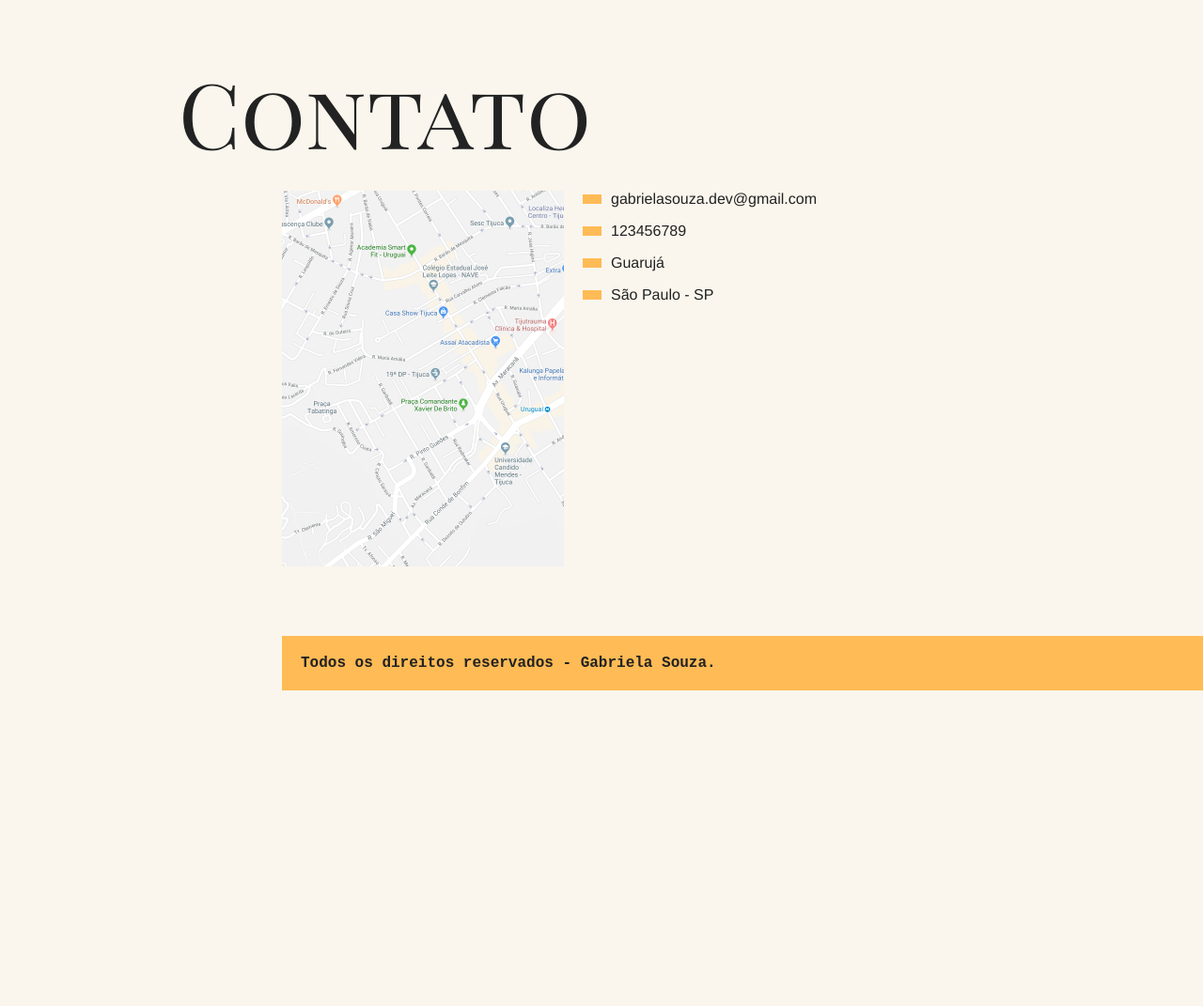
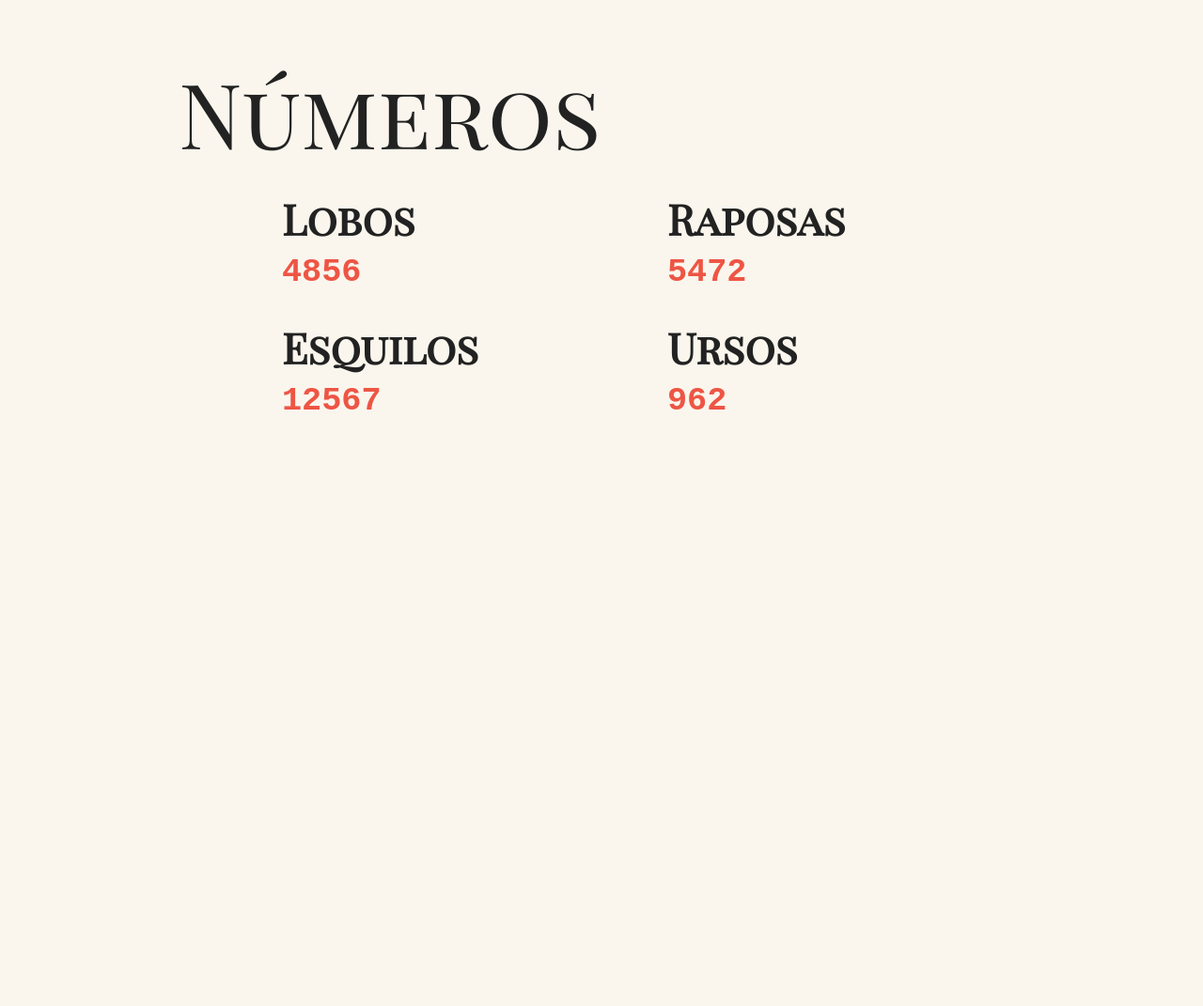
Before and after one commit to gabrielaguaru/animaisfantasticos, a plain HTML site: page index.html in a window 1280 px wide. Shown: the part 1243-2314 px from the top of the page at 94% size. Before the commit the page ends 1998 px from the top, so only its background shows below. Drawn offline with Linux system fonts and the light colour scheme.

Commit message:
adicionada section animacao de numeros

```diff
--- /dev/null
+++ b/css/numeros.css
@@ -0,0 +1,33 @@
+.numeros-grid {
+    grid-column: 2 / 4;
+    gap: 30px;
+    display: grid;
+    grid-template-columns: 1fr 1fr;
+}
+
+.numeros-grid h3 {
+    font-size: 2.8rem;
+    font-family: 'Playfair Display SC', Georgia;
+    margin-bottom: .5rem;
+}
+
+.numeros-grid span {
+    font-family: monospace;
+    font-weight: bold;
+    font-size: 2.2rem;
+    color: #E54;
+}
+
+@media (max-width: 700px) {
+    .numeros-grid {
+        grid-column: 1;
+    }
+
+    .numeros-grid h3 {
+        font-size: 2rem;
+    }
+
+    .numeros-grid span {
+        font-size: 1.5rem;
+    }
+}
--- a/css/style.css
+++ b/css/style.css
@@ -3,3 +3,4 @@
 @import 'tooltip.css';
 @import 'dropdown.css';
 @import 'menu-mobile.css';
+@import 'numeros.css'
--- a/index.html
+++ b/index.html
@@ -32,6 +32,7 @@
             </ul>
           </li>
           <li><a href="#faq">FAQ</a></li>
+          <li><a href="#numeros">Números</a></li>
           <li><a href="#contato">Contato</a></li>
           <li>
             <a href="login.html" data-modal="abrir">Login</a>
@@ -189,6 +190,28 @@
         </dl>
       </section>
 
+      <section class="grid-section numeros" id="numeros" data-anime="js-scroll">
+        <h1 class="titulo">Números</h1>
+        <div class="numeros-grid">
+          <div class="numero-animal">
+            <h3>Lobos</h3>
+            <span data-numero>4856</span>
+          </div>
+          <div class="numero-animal">
+            <h3>Raposas</h3>
+            <span data-numero>5472</span>
+          </div>
+          <div class="numero-animal">
+            <h3>Esquilos</h3>
+            <span data-numero>12567</span>
+          </div>
+          <div class="numero-animal">
+            <h3>Ursos</h3>
+            <span data-numero>962</span>
+          </div>
+        </div>
+      </section>
+
       <section class="grid-section contato" data-anime="js-scroll" id="contato">
         <h1 class="titulo">Contato</h1>
         <div class="mapa">
--- /dev/null
+++ b/js/modules/anima-numeros.js
@@ -0,0 +1,30 @@
+export default function initAnimaNumeros() {
+  function animaNumeros() {
+    const numeros = document.querySelectorAll("[data-numero]");
+
+    numeros.forEach((numero) => {
+      const total = +numero.innerText;
+      const incremento = Math.floor(total / 100);
+      let start = 0;
+      const timer = setInterval(() => {
+        start = start + incremento;
+        numero.innerText = start;
+        if (start > total) {
+          numero.innerText = total;
+          clearInterval(timer);
+        }
+      }, 35 * Math.random());
+    });
+  }
+
+  function handleMutation(mutation) {
+    if (mutation[0].target.classList.contains("animation")) {
+      observer.disconnect();
+      animaNumeros();
+    }
+  }
+
+  const observerTarget = document.querySelector(".numeros");
+  const observer = new MutationObserver(handleMutation);
+  observer.observe(observerTarget, { attributes: true });
+}
--- a/js/modules/animacao-scroll.js
+++ b/js/modules/animacao-scroll.js
@@ -9,6 +9,8 @@ export default function initAnimationScroll() {
           const isSectionVisible = sectionTop - halfSection < 0;
           if (isSectionVisible) {
             section.classList.add("animation");
+          } else if(section.classList.contains("animation")){
+            section.classList.remove("animation");
           }
         });
       }
--- a/js/script.js
+++ b/js/script.js
@@ -6,6 +6,7 @@ import initModal from "./modules/modal.js"
 import initTooltip from "./modules/tooltip.js"
 import initDropdown from "./modules/dropdown-menu.js"
 import initMenuMobile from "./modules/menu-mobile.js"
+import initAnimaNumeros from "./modules/anima-numeros.js"
 
 initAnimationScroll()
 initSmoothScroll();
@@ -15,3 +16,4 @@ initModal();
 initTooltip();
 initDropdown();
 initMenuMobile();
+initAnimaNumeros();
```
